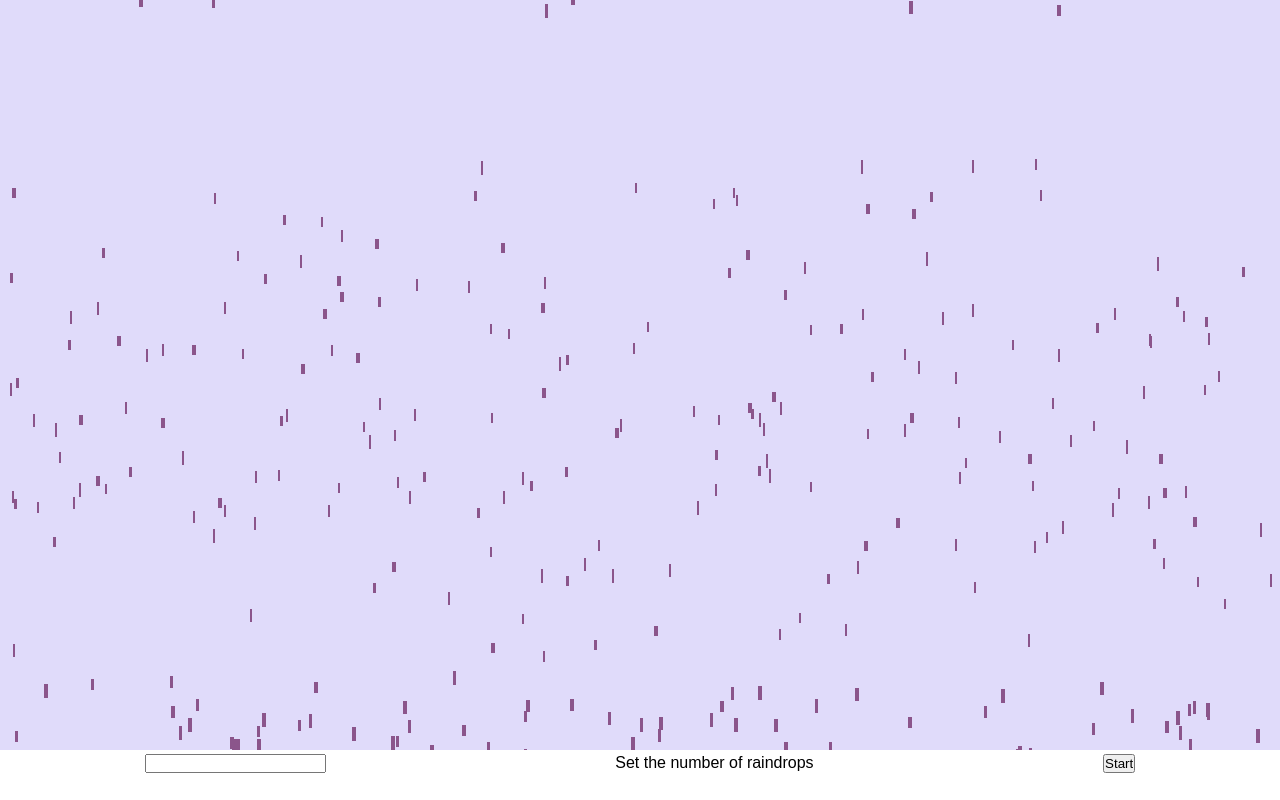
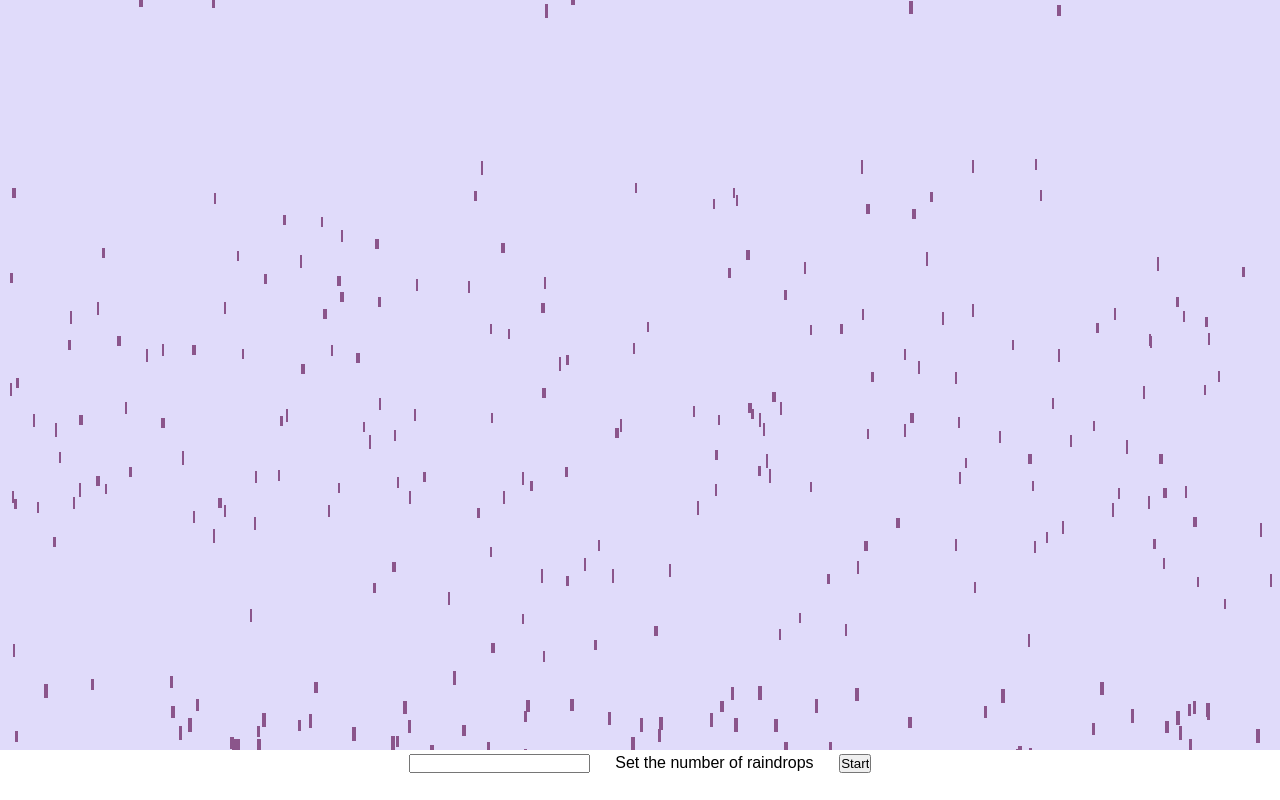
Before and after one commit to wojciechKomorowski/Rain-simulation, a website built with webpack: page index.html in a window 1280 px wide. Built offline with nearby package versions, Linux system fonts and the light colour scheme; animation ran at ten frames a second.

Commit message:
Corrected nav display

```diff
--- a/css/app.css
+++ b/css/app.css
@@ -7,7 +7,12 @@
 
 .wrapper {
     display: flex;
-    justify-content: space-around;
+    justify-content: center;
+    flex-wrap: wrap;
+}
+
+input, label {
+    margin: 0 1%;
 }
 
 #canvas {
```
